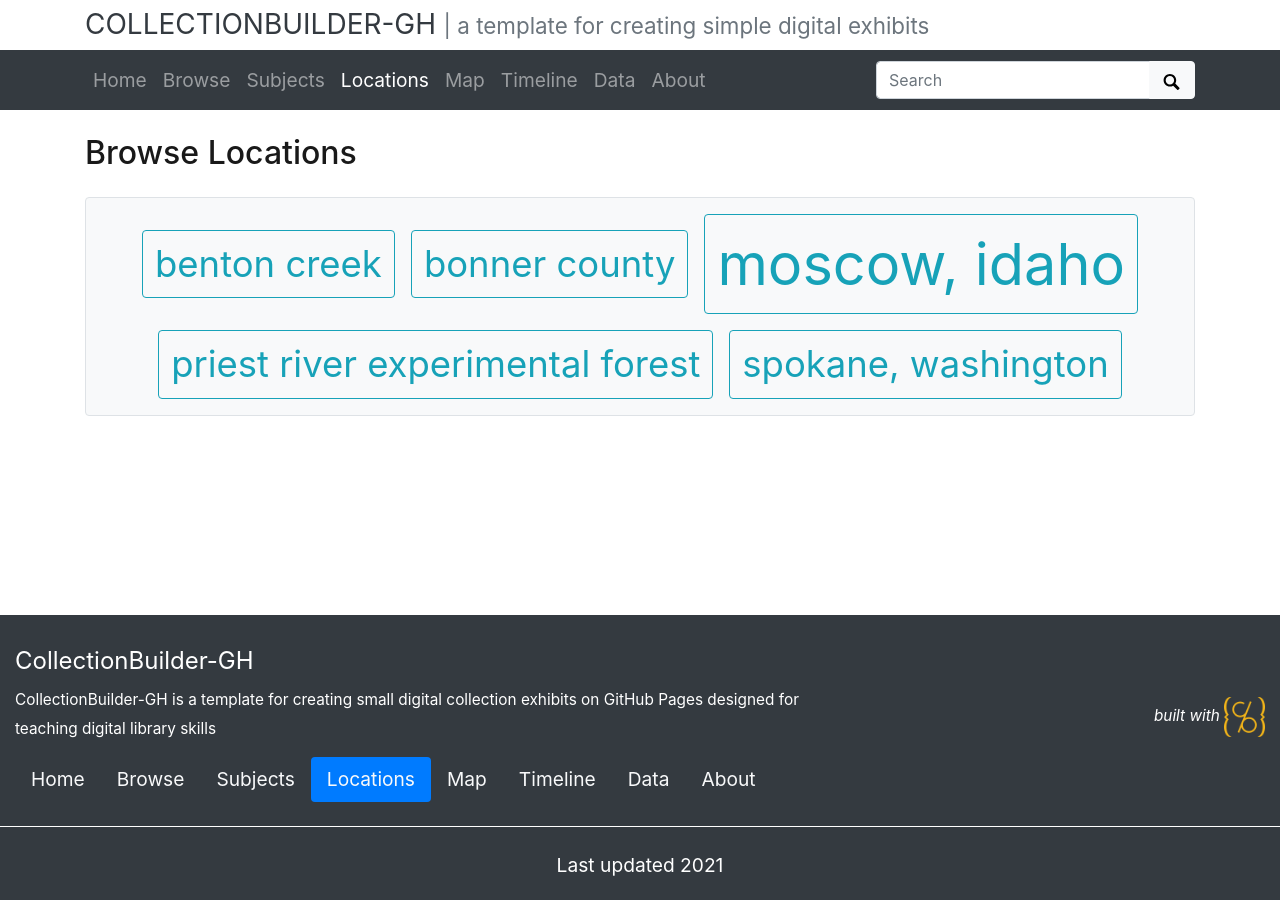
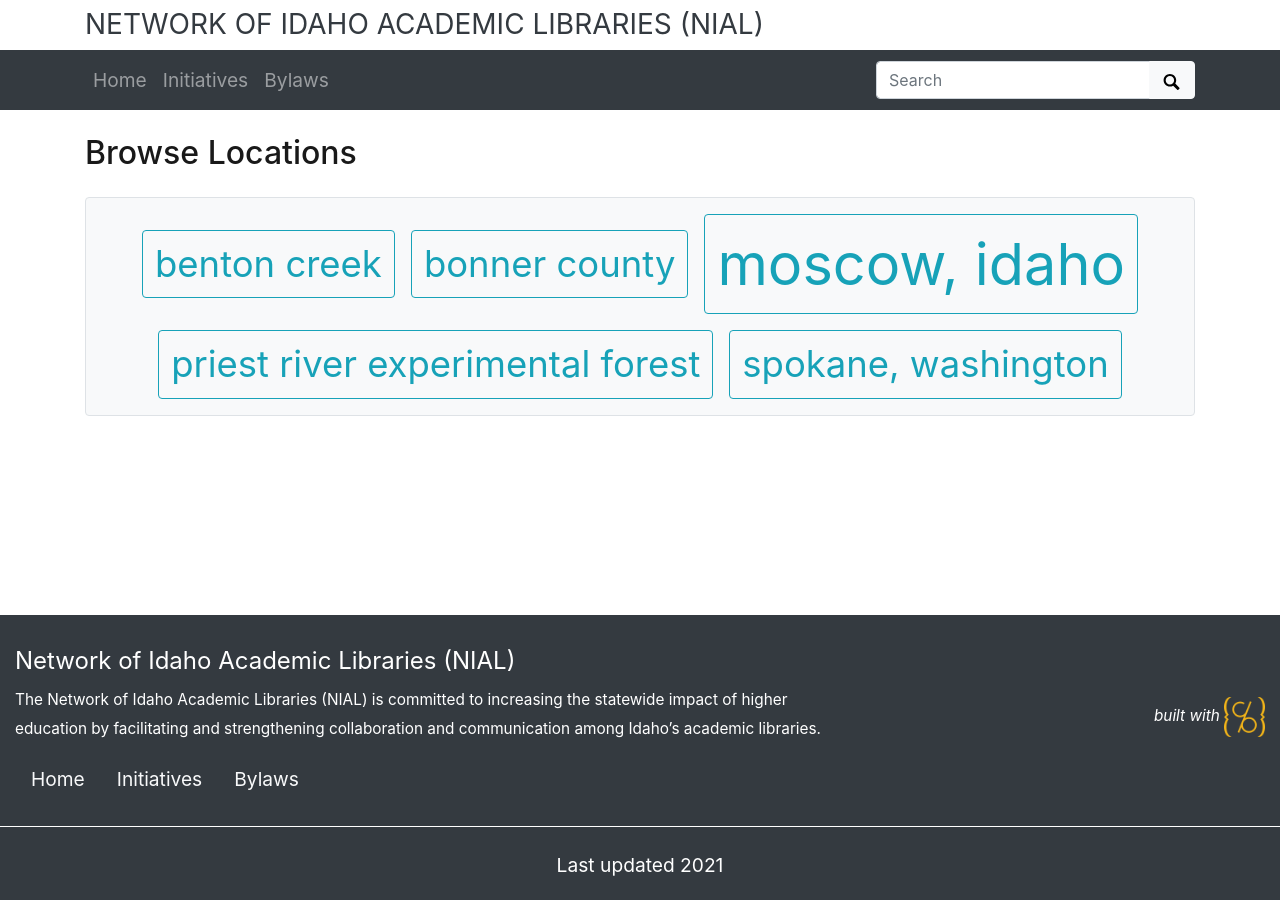
Before and after one commit to bhunter-udiaho/cbsite_source, a Jekyll site: the page built from pages/locations.md, in a window 1280 px wide. Built offline with Jekyll 4.4.1, drawn with Linux system fonts in a browser that asks for light colours.

```diff
--- a/_config.yml
+++ b/_config.yml
@@ -8,22 +8,22 @@
 # URL VARIABLES
 #
 # url is your gh-pages base, following the pattern: username.github.io
-url: https://collectionbuilder.github.io
+url:
 # baseurl is your github repository's name prefixed with a /
-baseurl: /collectionbuilder-gh
+baseurl:
 # location of code, the full url to your github repository
-source-code: https://github.com/CollectionBuilder/collectionbuilder-gh
+source-code: https://github.com/NIALweb/cbsite_source
 
 ##########
 # SITE SETTINGS
 #
 # title of site appears in banner
-title: CollectionBuilder-GH
+title: Network of Idaho Academic Libraries (NIAL)
 # tagline, a short phrase that will appear throughout the site in the top banner
-tagline: a template for creating simple digital exhibits
+tagline:
 # description appears in meta tags and other locations
 # this description might appear in search result lists, keep around 160 characters max
-description: "CollectionBuilder-GH is a template for creating small digital collection exhibits on GitHub Pages designed for teaching digital library skills"
+description: "The Network of Idaho Academic Libraries (NIAL) is committed to increasing the statewide impact of higher education by facilitating and strengthening collaboration and communication among Idaho’s academic libraries."
 # creator of the digital collection, to appear in meta tags; we typically use our GitHub usernames but feel free to just use your name
 author: CollectionBuilder
 
--- a/_data/config-nav.csv
+++ b/_data/config-nav.csv
@@ -1,9 +1,4 @@
 display_name,stub,dropdown_parent
 Home,/
-Browse,/browse.html
-Subjects,/subjects.html
-Locations,/locations.html
-Map,/map.html
-Timeline,/timeline.html
-Data,/data.html
-About,/about.html
+Initiatives,/initiatives/
+Bylaws,/bylaws/
--- /dev/null
+++ b/_data/orgs.csv
@@ -0,0 +1,5 @@
+title,short,img,link
+Boise State University,BSU,bsu.svg,https://www.boisestate.edu/library/
+Idaho State University,ISU,isu.png,https://www.isu.edu/library/
+Lewis Clark State College,LCSC,lcsc.jpg,https://www.lcsc.edu/
+University of Idaho,UI,ui.png,https://www.lib.uidaho.edu/
--- a/_includes/collection-banner.html
+++ b/_includes/collection-banner.html
@@ -1,4 +1,4 @@
-{% if page.layout == "home-infographic" and site.data.theme.featured-image %}
+{% if page.layout == "home-infographic-old" and site.data.theme.featured-image %}
 <style>
 .title-card {
     background-color: #25242485;
--- a/_sass/_custom.scss
+++ b/_sass/_custom.scss
@@ -2,3 +2,72 @@
     Put your custom SCSS here!
     This allows you to override any CollectionBuilder or Bootstrap CSS without modifying the base theme files directly.
 */
+
+.sidebar__right {
+    margin-bottom: 1em;
+
+    @media (min-width: 768px) {
+      position: absolute;
+      top: 0;
+      right: 0;
+      width: 200px;
+      margin-right: 2em;
+      padding-left: 1em;
+      z-index: 10;
+
+      &.sticky {
+        position: -webkit-sticky;
+        position: sticky;
+        top: 2em;
+        float: right;
+      }
+    }
+
+
+  }
+
+
+.toc__menu {
+    margin: 0;
+    padding: 0;
+    width: 100%;
+    list-style: none;
+    font-size: 16px;
+
+    @media (min-width: 768px) {
+      font-size: 14px;
+    }
+
+    a {
+      display: block;
+      padding: 0.25rem 0.75rem;
+      color: black;
+      font-weight: bold;
+      line-height: 1.5;
+
+      &:hover {
+        color: inherit;
+      }
+    }
+
+    li ul > li a {
+      padding-left: 1.25rem;
+      font-weight: normal;
+    }
+
+    li ul li ul > li a {
+      padding-left: 1.75rem;
+    }
+
+    li ul li ul li ul > li a {
+      padding-left: 2.25rem;
+    }
+
+    li ul li ul li ul li ul > li a {
+      padding-left: 2.75rem;
+    }
+
+    li ul li ul li ul li ul li ul > li a {
+      padding-left: 3.25rem
+    }
+  }
--- /dev/null
+++ b/pages/bylaws.md
@@ -0,0 +1,80 @@
+---
+permalink: bylaws
+title: Bylaws
+layout: about
+toc: true
+---
+
+# **Bylaws of the Network of Idaho Academic Libraries**
+
+_Accepted 4/19/2021_
+
+### **Article I.** Name
+
+**Section 1.** The name of this organization is the Network of Idaho Academic Libraries.
+
+### **Article II.** Mission
+
+**Section 1.** The mission of the Network of Idaho Academic Libraries (NIAL) is to leverage the spirit of cooperation inherent in Idaho’s academic library community with the goal of strengthening the library services and resources offered by Idaho’s institutions of higher education. Formalizing collaboration among the academic librarians of Idaho allows for increased exchange of ideas, experiences, and knowledge among these academic professionals to promote projects and initiatives of mutual interest.
+
+### **Article III.** Membership
+
+**Section 1.** Membership is open to any academic library associated with an institution of post-secondary education physically located in the state of Idaho. Membership is conferred upon all libraries within an institution, and each institution is represented by one seat on the Board.
+
+**Section 2.** Potential members are required to notify the Chair of the Board in writing of their intention to join. A majority vote of the Board at a regular Board meeting is required to grant membership to an institution.
+
+**Section 3.** Members are required to have regular representation at meetings of the Board. There are no membership fees.
+
+**Section 4.** Membership may be revoked by a two-thirds or more majority vote of the Board. Membership may be revoked due to consistent lack of participation in NIAL, closure of an institution, or any other reason deemed justifiable by the Board.
+
+### **Article IV.** Board of Directors
+
+**Section 1.** The Board of Directors consists of the dean or director of each member library. The State Librarian serves as an ex-officio member of the Board without voting rights.
+
+**Section 2.** The Chair of the Board of Directors is elected by a vote of the Board during the spring meeting of the Board. The Chair serves a one-year term which begins on July 1 of the year of the election and ends on June 30 of the following calendar year.
+
+**Section 3.** The duties of the Chair include scheduling meetings of the Board, calling for agenda items and creating an agenda before meetings, overseeing the agenda during the meeting, and ensuring that notes are taken during the meeting and distributed afterward. The Chair announces a call for self-nominations for the next Chair and oversees the vote during the spring. The Chair votes and has the same voting rights as other members of the Board.
+
+**Section 4.** There is no limit on the number of times an individual may serve as Chair. However, no individual may serve more than two consecutive terms as Chair.
+
+### **Article V.** Meetings
+
+**Section 1.** Regular meetings of the Board are held on a triennial basis loosely corresponding to the academic year. These three periods are defined as spring (January through April), summer (May through August), and fall (September through December). Special meetings may be called by any member of the Board.
+
+**Section 2.** Regular meetings are to be scheduled at least four weeks in advance with an accompanying call for agenda items. Special meetings must be scheduled at least two weeks in advance.
+
+**Section 3.** The Chair of the Board is responsible for both scheduling regular meetings and securing virtual access for all members. Meetings may be held in a physical location provided that virtual attendance is available for remote participation.
+
+**Section 4.** Meetings of the Board are conducted using the latest edition of Robert's Rules of Order, though relaxed rules of procedure are strongly encouraged and are considered the default. The Chair has discretion to require a formal implementation at any time during a meeting.
+
+**Section 5.** A quorum of the Board is defined as at least seventy percent of Board members. A quorum is required for Board votes to be binding.
+
+**Section 6.** Board members may send a designee to attend on their behalf when circumstances necessitate a designee, but this should be done sparingly and only when deemed necessary.
+
+**Section 7.** Board meetings are open to any employee of a NIAL member library or the Idaho Commission for Libraries. Other individuals may attend as guests of Board members. If the Board meeting is being held physically, priority seating in the location is given to Board members.
+
+### **Article VI.** Initiatives
+
+**Section 1.** Initiatives of the Network of Idaho Academic Libraries are defined as services, resources, or other projects that (a) enhance library services to residents and/or students in the state of Idaho, (b) have a statewide impact, (c) originate with one or more members of the Network of Idaho Academic Libraries, (d) have two or more Network of Idaho Academic Libraries members as active participants, and (e) have been recognized by the Board as an official initiative of the Network of Idaho Academic Libraries.
+
+**Section 2.** A majority vote of the Board is required to recognize an initiative of the Network of Idaho Academic Libraries.
+
+**Section 3.** Initiatives may be officially discontinued as an initiative of the Network of Idaho Academic Libraries with a majority vote of the Board. Reasons for discontinuance include ceased activity on an initiative or an initiative no longer meeting the criteria set forth in Article VI. Section 1.
+
+**Section 4.** All current and past initiatives of the Network of Idaho Academic Libraries must be listed on the Network of Idaho Academic Libraries website.
+
+### **Article VII.** Committees and Working Groups
+
+**Section 1.** Committees and working groups may be both formed and disbanded by the Board with a simple majority vote.
+
+**Section 2.** Committees are ongoing groups formed to sustain the work of the Network of Idaho Academic Libraries and associated initiatives. Working groups are formed for a set period of time to perform a specific task on behalf of the Board.
+
+**Section 3.** All committees and working groups must provide the Board with regular updates on their work.
+
+**Section 4**. Both committees and working groups may include members of the Board and/or employees of institutions who are members of the Network of Idaho Academic Libraries and/or the Idaho Commission for Libraries.
+
+### **Article VIII.** Amending Bylaws
+
+**Section 1.** Recommendation for changes to these Bylaws may originate with the Board. All changes must be approved through a two-thirds or more majority vote of the Board.
+
+**Section 2.** The Board may make editorial changes to the Bylaws which do not change their substance or meaning.
```
Also changed, not shown: _includes/toc (added, +7 -0 lines), _includes/toc.html (added, +182 -0 lines), _layouts/about.html (+9 -2 lines), _layouts/home-infographic.html (+10 -11 lines), index.md (+4 -0 lines), pages/initiatives.md (added, +11 -0 lines), assets/img/logos/bsu.svg (added), assets/img/logos/isu.png (added), assets/img/logos/lcsc.jpg (added), assets/img/logos/ui.png (added).
